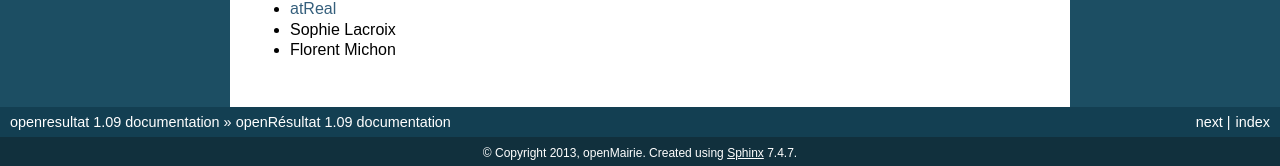
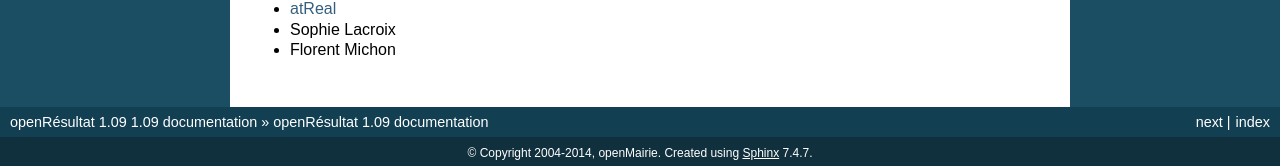
Before and after one commit to JSorelli/openresultat-documentation, a Sphinx documentation site: the page built from source/index.rst, in a window 1280 px wide and 900 px high, scrolled down 1190 px. Shown: the part 731-897 px from the top of the window. Built offline with Sphinx 7.4.7, drawn with Linux system fonts in a browser that asks for light colours; some of the changed text lies outside the part shown.

Commit message:
Update conf.py

```diff
--- a/source/conf.py
+++ b/source/conf.py
@@ -40,8 +40,8 @@ source_suffix = '.rst'
 master_doc = 'index'
 
 # General information about the project.
-project = u'openresultat'
-copyright = u'2013, openMairie'
+project = u'openRésultat 1.09'
+copyright = u'2004-2014, openMairie'
 
 # The version info for the project you're documenting, acts as replacement for
 # |version| and |release|, also used in various other places throughout the
```
